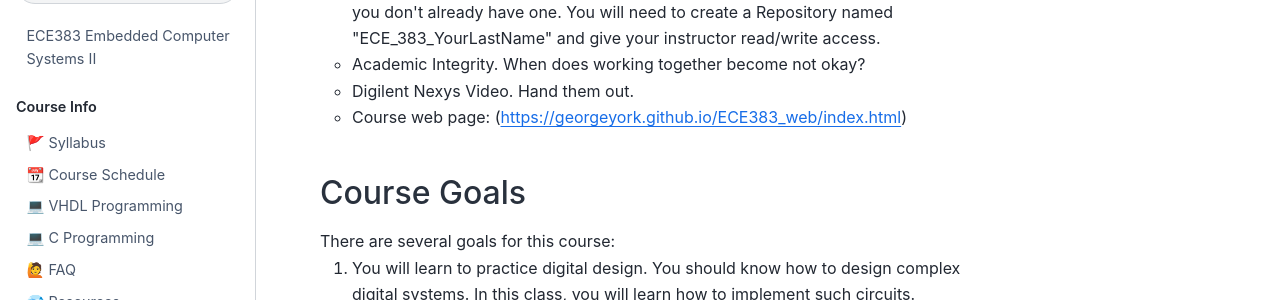
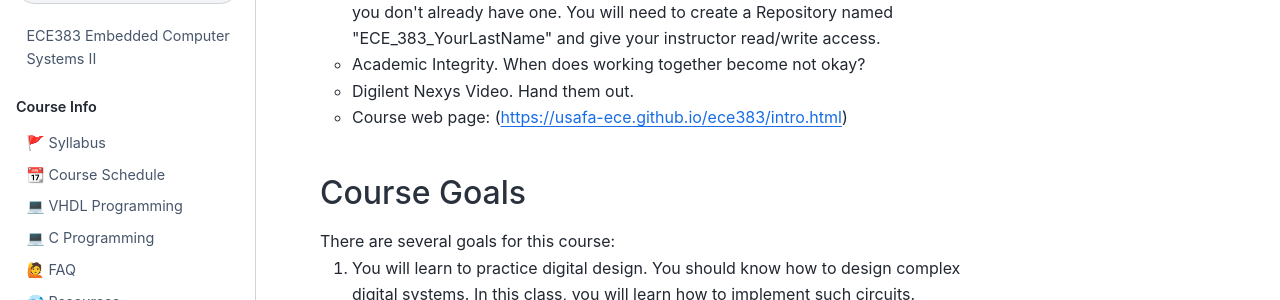
Before and after one commit to USAFA-ECE/ece383, a Jupyter Book: the page built from book/Lectures/lecture01.md, in a window 1280 px wide and 900 px high, scrolled down 531 px. Shown: the part 153-453 px from the top of the window. Built offline with Jupyter Book 1.0.4 settings and Sphinx 7.4.7 and the Sphinx Book theme 1.1.4, drawn with Linux system fonts in a browser that asks for light colours; pages that are not in the unit, such as notebooks, are missing from menus; some of the changed lines change nothing that is shown.

Commit message:
Update lecture01.md

```diff
--- a/book/Lectures/lecture01.md
+++ b/book/Lectures/lecture01.md
@@ -45,7 +45,7 @@ access.
 
 <li>Digilent Nexys Video. Hand them out.
 
-<li>Course web page: (<a href="https://georgeyork.github.io/ECE383_web/index.html">https://georgeyork.github.io/ECE383_web/index.html</a>)
+<li>Course web page: (<a href="https://usafa-ece.github.io/ece383/intro.html">https://usafa-ece.github.io/ece383/intro.html</a>)
 </ul>
 
 <h2>Course Goals</h2>
```
